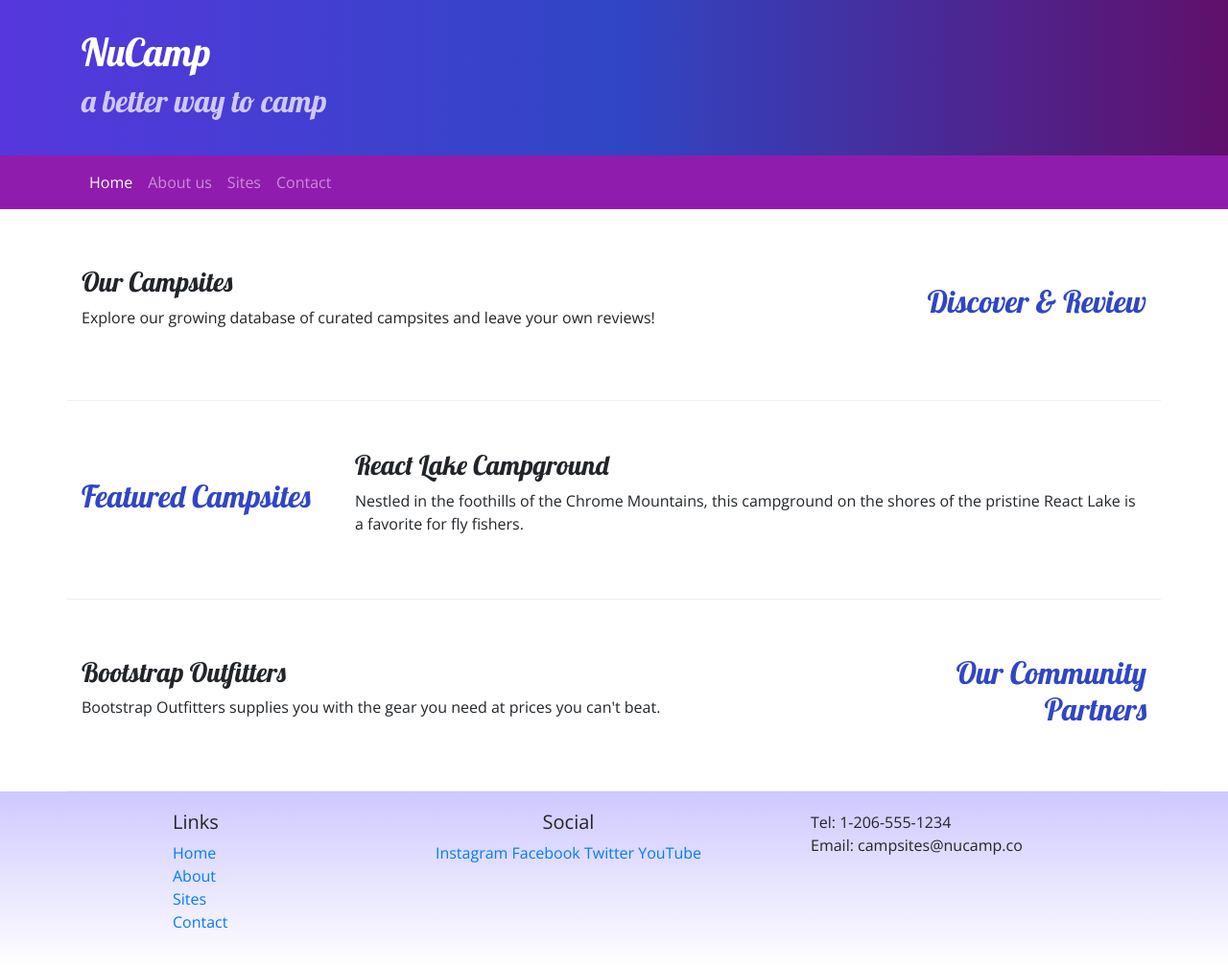
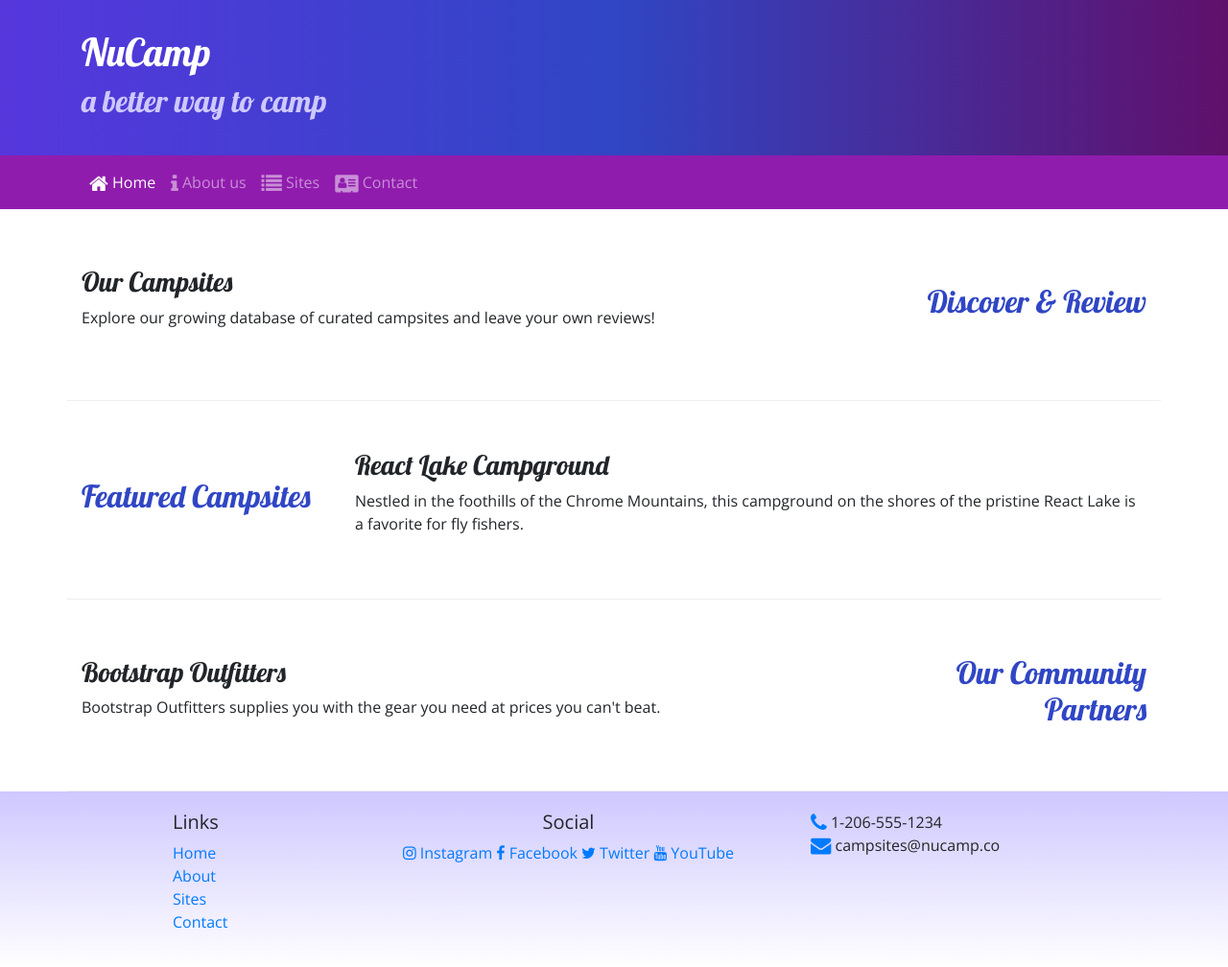
Before and after one commit to Qasper1974/nucamp, a website: page index.html in a window 1280 px wide. Shown: the whole page at 96% size. Drawn offline with nearby package versions, Linux system fonts and the light colour scheme.

Commit message:
icon fonts

```diff
--- a/index.html
+++ b/index.html
@@ -35,10 +35,10 @@
             </button>
             <div class="collapse navbar-collapse id="#nucampNavbar">
                 <ul class="navbar-nav">
-                    <li class="nav-item active"><a class="nav-link" href="#">Home</a></li>
-                    <li class="nav-item"><a class="nav-link" href="aboutus.html">About us</a></li>
-                    <li class="nav-item"><a class="nav-link" href="#">Sites</a></li>
-                    <li class="nav-item"><a class="nav-link" href="#">Contact</a></li>
+                    <li class="nav-item active"><a class="nav-link" href="#"> <i class="fa fa-home fa-lg"></i> Home</a></li>
+                    <li class="nav-item"><a class="nav-link" href="aboutus.html"><i class="fa fa-info fa-lg"></i> About us</a></li>
+                    <li class="nav-item"><a class="nav-link" href="#"><i class="fa fa-list fa-lg"></i> Sites</a></li>
+                    <li class="nav-item"><a class="nav-link" href="#"><i class="fa fa-address-card fa-lg"></i> Contact</a></li>
                 </ul>
             </div>
         </div>
@@ -89,14 +89,14 @@
                 </div>
                 <div class="col-6 col-sm-5 text-center">
                 	<h5>Social</h5>
-                    <a href="http://instagram.com/">Instagram</a>
-                    <a href="http://facebook.com/">Facebook</a>
-                    <a href="http://twitter.com/">Twitter</a>
-                    <a href="http://youtube.com/">YouTube</a>
+                    <a href="http://instagram.com/"><i class="fa fa-instagram"></i> Instagram</a>
+                    <a href="http://facebook.com/"><i class="fa fa-facebook"></i> Facebook</a>
+                    <a href="http://twitter.com/"><i class="fa fa-twitter"></i> Twitter</a>
+                    <a href="http://youtube.com/"><i class="fa fa-youtube"></i> YouTube</a>
                 </div>
                 <div class="col-sm-4" text-center>
-                    Tel: 1-206-555-1234<br />
-                    Email: campsites@nucamp.co
+                    <i class="fa fa-phone fa-lg text-primary"></i> 1-206-555-1234<br />
+                    <i class="fa fa-envelope fa-lg text-primary"></i> campsites@nucamp.co
                 </div>
            </div>
         </div>
```
Also changed, not shown: aboutus.html (+9 -8 lines).
